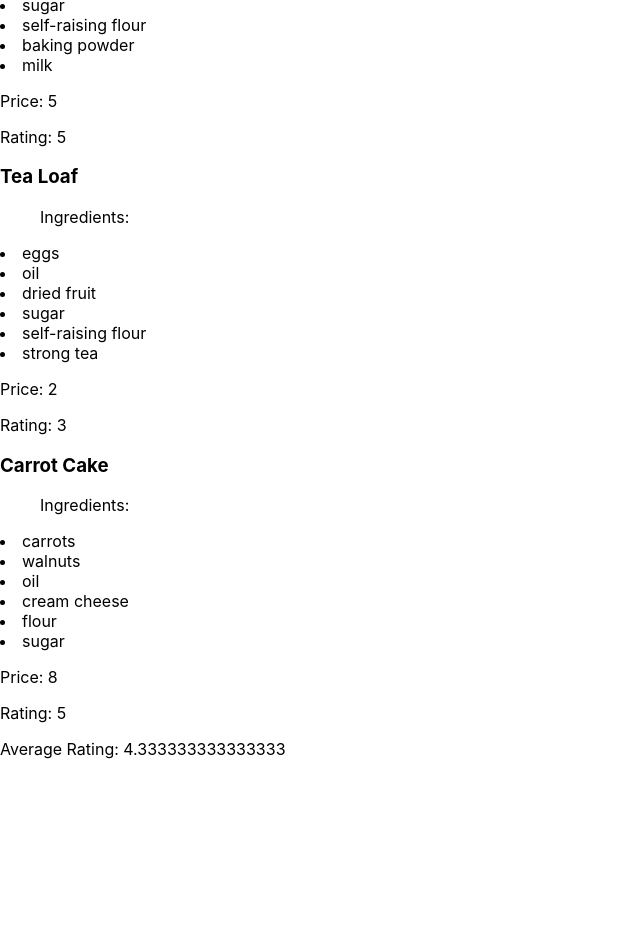
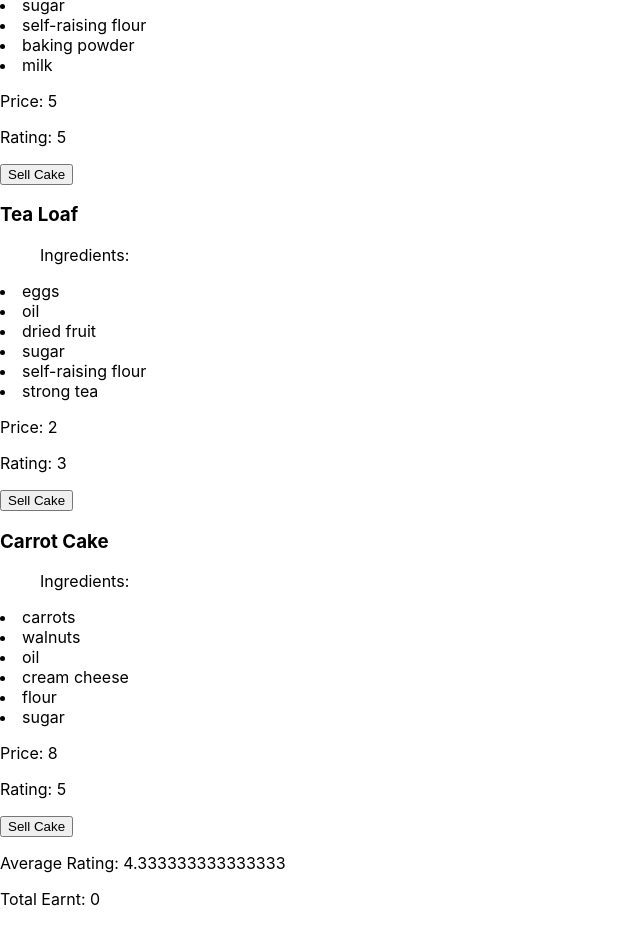
Before and after one commit to rosiemiall/bakery_lab, a React (Create React App) app: page / in a window 1280 px wide. Shown: the part 205-1130 px from the top of the page, without its empty margins (0-640 px from the left). Before the commit the page ends 980 px from the top, so only its background shows below. Built offline with nearby package versions, Linux system fonts and the light colour scheme.

Commit message:
extension part2 complete: be able to sell cakes and total up earnings

```diff
--- a/src/components/Cake.js
+++ b/src/components/Cake.js
@@ -1,8 +1,13 @@
-const Cake = ({name, ingredients, price, rating}) => {
+const Cake = ({name, ingredients, price, rating, onButtonClick, earnings}) => {
     // const array = []
     // ingredients.forEach(element => {
     //     array.push(element)
     // });
+
+    const buyCake = () => {
+        onButtonClick(earnings + price);
+    }
+
 
     return (
         <>
@@ -18,6 +23,7 @@ const Cake = ({name, ingredients, price, rating}) => {
 
         <p>Price: {price} </p>
         <p>Rating: {rating}</p>
+        <button onClick={buyCake}>Sell Cake</button>
         </>
 
      );
--- a/src/containers/BakeryContainer.js
+++ b/src/containers/BakeryContainer.js
@@ -9,6 +9,8 @@ const BakeryContainer = () => {
     const [vicRating] = useState(5);
     const [teaRating] = useState(3);
     const [carrotRating] = useState(5);
+    const [totalEarnt, setTotalEarnt] = useState(0);
+    const earnings = totalEarnt;
 
     return (
         <>
@@ -25,6 +27,8 @@ const BakeryContainer = () => {
                     ]}
                     price = {5}
                     rating = {vicRating}
+                    onButtonClick={setTotalEarnt}
+                    earnings={earnings}
                 />
                 <Cake
                     name={"Tea Loaf"}
@@ -38,6 +42,8 @@ const BakeryContainer = () => {
                     ]}
                     price = {2}
                     rating = {teaRating}
+                    onButtonClick={setTotalEarnt}
+                    earnings={earnings}
                 />
                 <Cake
                     name={"Carrot Cake"}
@@ -51,8 +57,11 @@ const BakeryContainer = () => {
                        ]}
                     price = {8}
                     rating = {carrotRating}
+                    onButtonClick={setTotalEarnt}
+                    earnings={earnings}
                 />
                 <p>Average Rating: {(vicRating + teaRating + carrotRating)/3}</p>
+                <p>Total Earnt: {totalEarnt}</p>
         </>
      );
 }
```
Also changed, not shown: src/index.css (line endings or trailing spaces).
